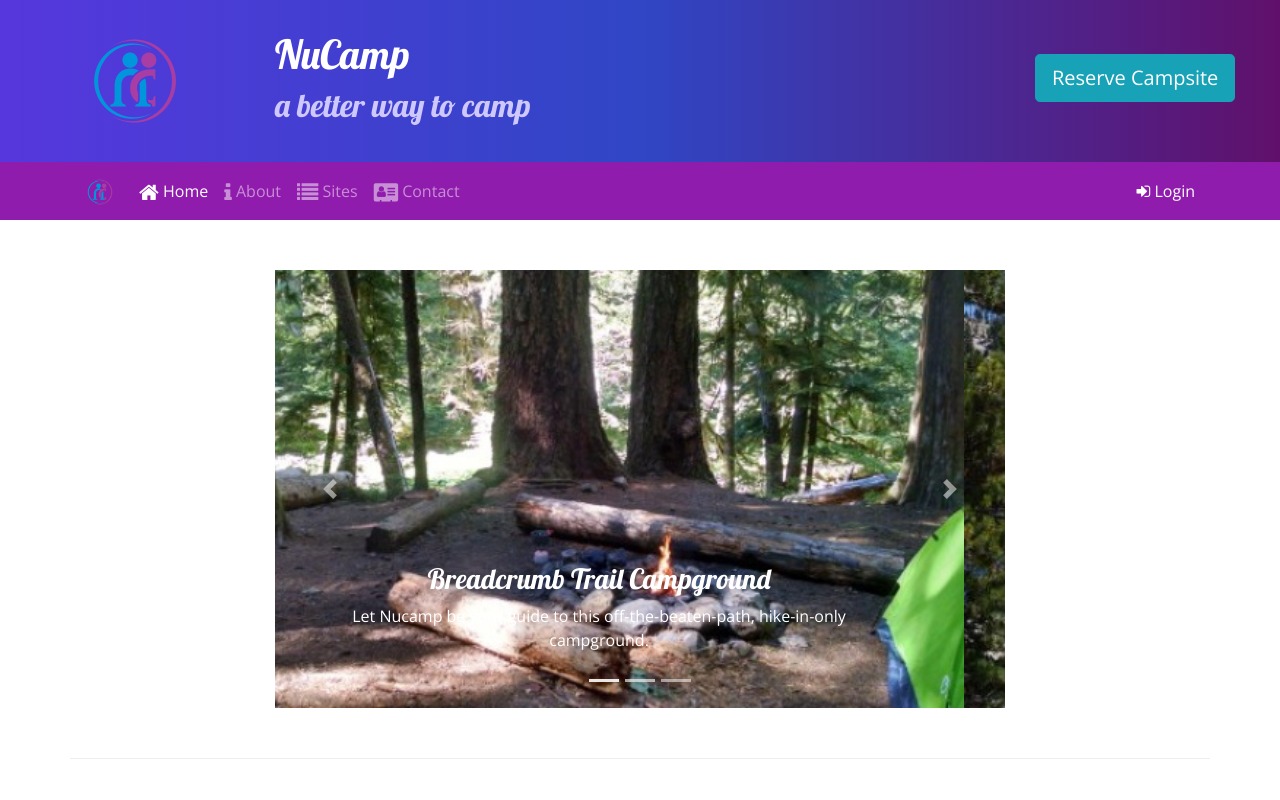
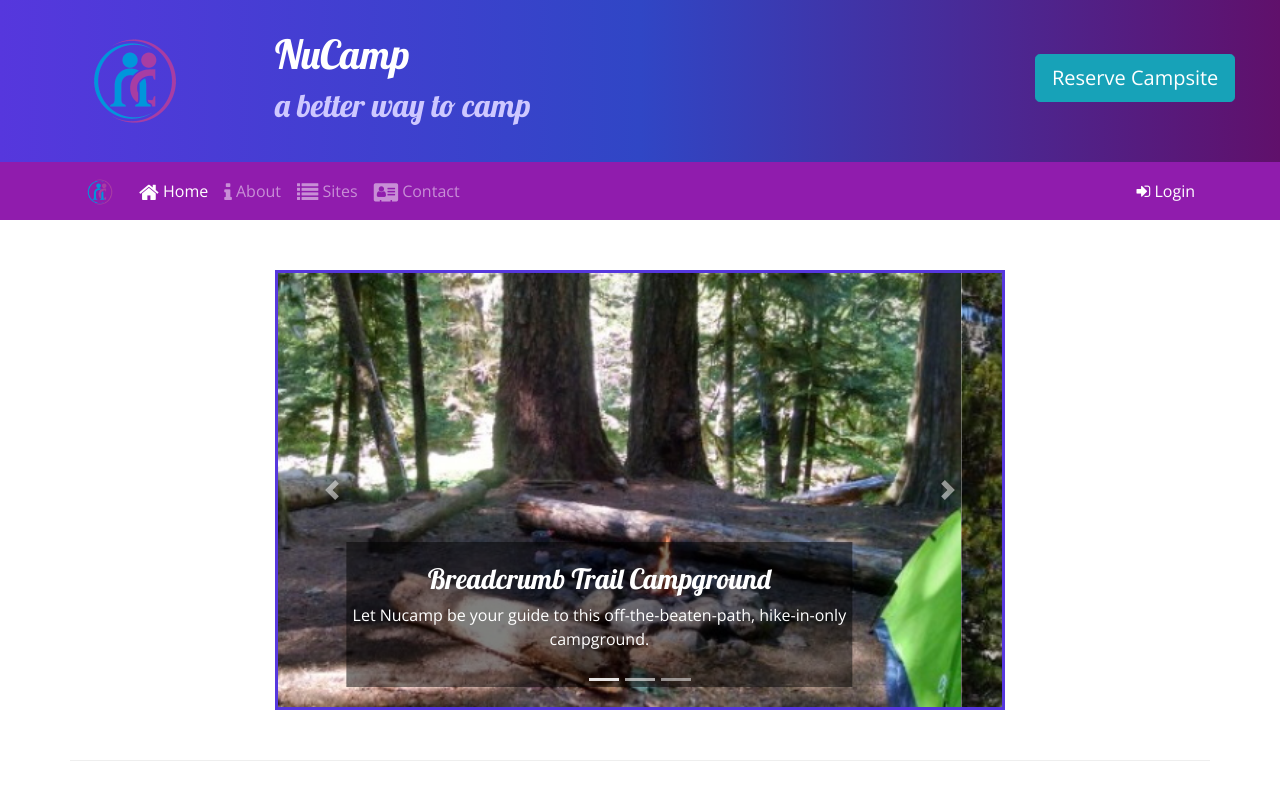
Before and after one commit to jessicadelfierro/nucampsite, a website: page index.html in a window 1280 px wide. Shown: the top 800 px of the page. Drawn offline with nearby package versions, Linux system fonts and the light colour scheme.

Commit message:
styled carousel

```diff
--- a/css/styles.css
+++ b/css/styles.css
@@ -46,3 +46,11 @@ a, a:hover {
     color: inherit;
     text-decoration: none;
 }
+
+.carousel-caption {
+    background-color: rgba(0, 0, 0, .5);
+}
+
+.carousel {
+    border: solid #5637DD;
+}
```
